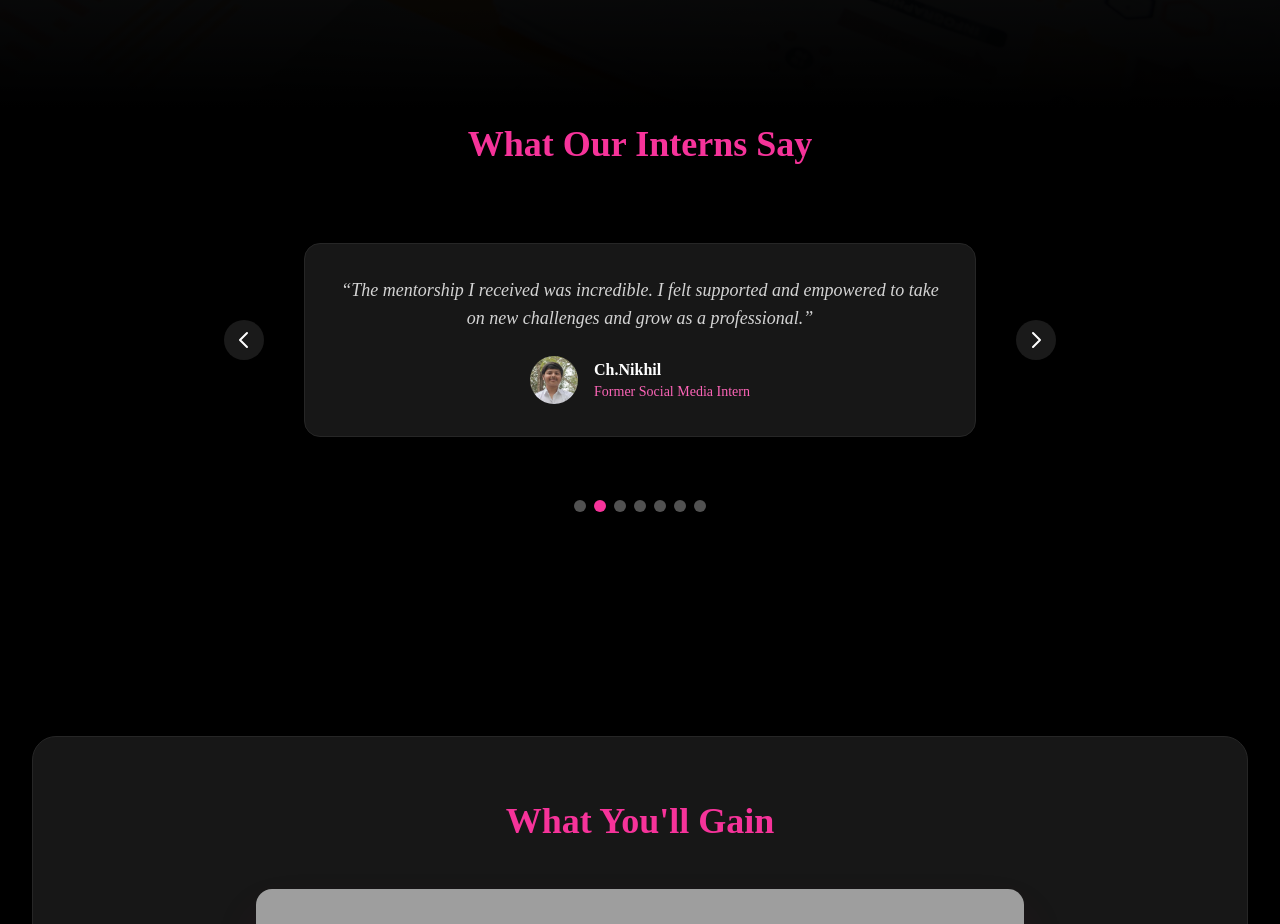
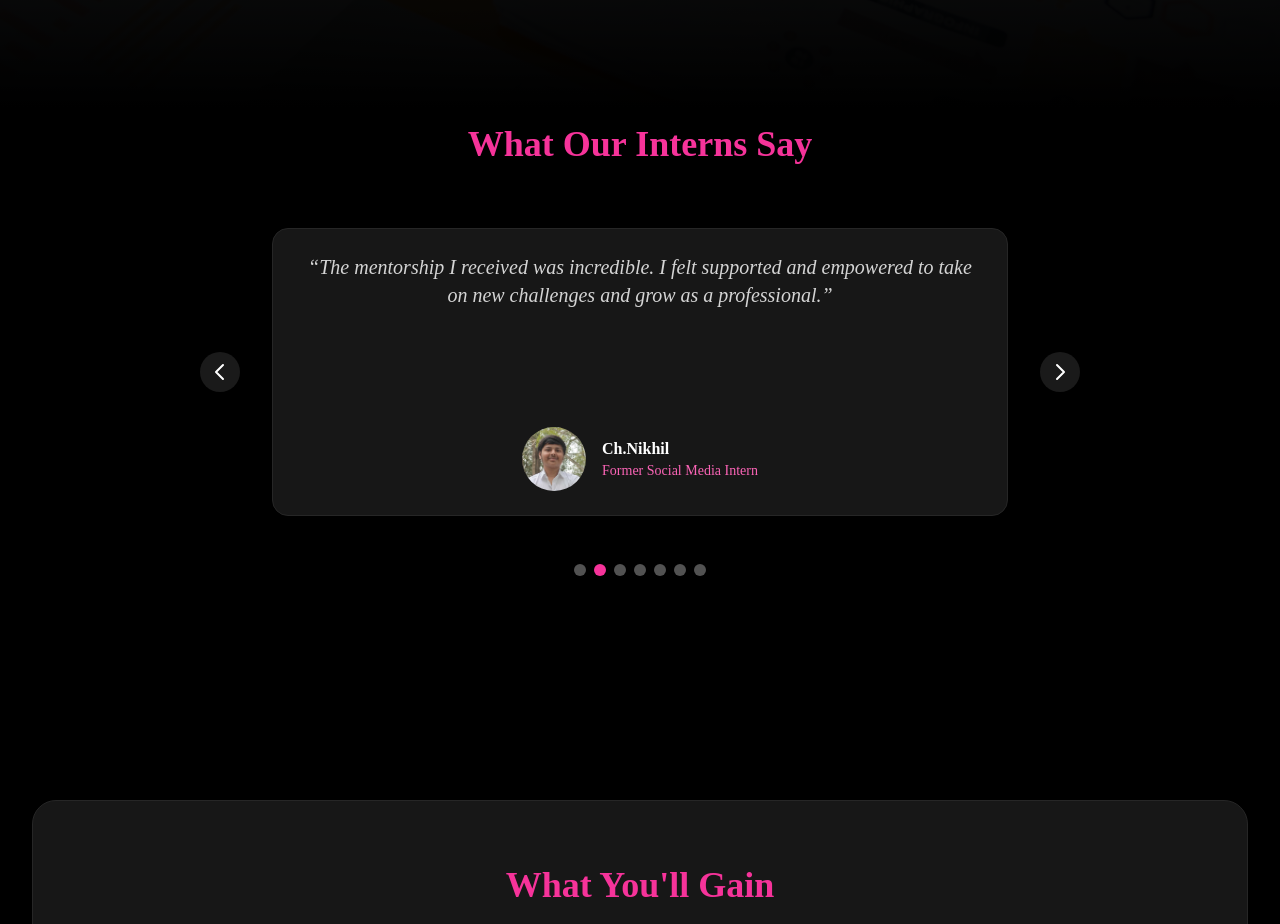
Before and after one commit to vamsiram10/ngo-A, a Next.js app: page /joinus/internship in a window 1280 px wide. Shown: the part 780-1704 px from the top of the page. Built offline with nearby package versions, Linux system fonts and the light colour scheme; grey boxes are pictures that could not be loaded.

Commit message:
Made changes in  Testimonals for Intership Section

```diff
--- a/src/app/joinus/internship/page.js
+++ b/src/app/joinus/internship/page.js
@@ -140,7 +140,7 @@ export default function InternshipPage() {
     {
       id: 4,
       quote:
-        "An incredible journey of learning and growth. The team was fantastic, and I&apos;m proud of the work we accomplished together.",
+        "An incredible journey of learning and growth. The team was fantastic, and I'm proud of the work we accomplished together.",
       name: "Manthan jain",
       role: "Former Content Writing Intern",
       avatar: "/images/avatar4.jpg",
@@ -148,7 +148,7 @@ export default function InternshipPage() {
     {
       id: 5,
       quote:
-        "I highly recommend this internship to anyone looking to make a difference. It&apos;s a fantastic opportunity to apply your skills in a meaningful way.",
+        "I highly recommend this internship to anyone looking to make a difference. It's a fantastic opportunity to apply your skills in a meaningful way.",
       name: "K Gayathri Devi",
       role: "Former Social Media Intern",
       avatar: "/images/avatar5.jpg",
@@ -156,7 +156,7 @@ export default function InternshipPage() {
     {
       id: 6,
       quote:
-        "I highly recommend this internship to anyone looking to make a difference. It&apos;s a fantastic opportunity to apply your skills in a meaningful way.",
+        "I highly recommend this internship to anyone looking to make a difference. It's a fantastic opportunity to apply your skills in a meaningful way.",
       name: "B.Chandrashekar Reddy",
       role: "Former Social Media Intern",
       avatar: "/images/avatar6.jpg",
@@ -164,7 +164,7 @@ export default function InternshipPage() {
     {
       id: 7,
       quote:
-        "I highly recommend this internship to anyone looking to make a difference. It&apos;s a fantastic opportunity to apply your skills in a meaningful way.",
+        "I highly recommend this internship to anyone looking to make a difference. It's a fantastic opportunity to apply your skills in a meaningful way.",
       name: "Noman ahmad",
       role: "Former Social Media Intern",
       avatar: "/images/avatar7.jpg",
@@ -254,54 +254,16 @@ export default function InternshipPage() {
       <div className="relative z-20 -mt-24">
         {/* Testimonials Carousel Section */}
         <div className="py-20 md:py-28">
-          <div className="max-w-4xl mx-auto px-4 sm:px-6 lg:px-8 text-center">
+          <div className="max-w-5xl mx-auto px-4 sm:px-6 lg:px-8 text-center">
             <h2 className="text-3xl md:text-4xl font-bold text-pink-500 mb-12">
               What Our Interns Say
             </h2>
 
-            <div className="relative h-80 md:h-64">
-              <AnimatePresence mode="wait">
-                <motion.div
-                  key={currentTestimonial}
-                  variants={slideVariants}
-                  initial="hidden"
-                  animate="visible"
-                  exit="exit"
-                  transition={{ duration: 0.5, ease: "easeInOut" }}
-                  className="absolute inset-0 flex items-center justify-center"
-                >
-                  <div className="bg-neutral-900 border border-neutral-800 rounded-2xl p-8 max-w-2xl w-full mx-auto flex flex-col items-center">
-                    <p className="text-neutral-300 text-lg italic mb-6">
-                      &ldquo;{testimonials[currentTestimonial].quote}&rdquo;
-                    </p>
-                    <div className="flex items-center">
-                      <div className="relative w-12 h-12">
-                        <Image
-                          src={testimonials[currentTestimonial].avatar}
-                          alt={testimonials[currentTestimonial].name}
-                          fill
-                          className="rounded-full object-cover"
-                          onError={handleImgError}
-                          sizes="48px"
-                        />
-                      </div>
-                      <div className="ml-4 text-left">
-                        <p className="font-semibold text-white">
-                          {testimonials[currentTestimonial].name}
-                        </p>
-                        <p className="text-pink-400 text-sm">
-                          {testimonials[currentTestimonial].role}
-                        </p>
-                      </div>
-                    </div>
-                  </div>
-                </motion.div>
-              </AnimatePresence>
-
-              {/* Navigation Buttons */}
+            <div className="flex items-center justify-center">
+              {/* Desktop Prev Button */}
               <button
                 onClick={prevTestimonial}
-                className="absolute left-0 top-1/2 -translate-y-1/2 bg-white/10 p-2 rounded-full hover:bg-white/20 transition-colors duration-300 z-10"
+                className="shrink-0 bg-white/10 p-2 rounded-full hover:bg-white/20 transition-colors duration-300 z-10 hidden md:block"
                 aria-label="Previous testimonial"
               >
                 <svg
@@ -319,9 +281,52 @@ export default function InternshipPage() {
                   />
                 </svg>
               </button>
+
+              {/* Carousel Viewport */}
+              <div className="relative h-96 md:h-80 w-full max-w-3xl mx-auto md:mx-4 overflow-hidden">
+                <AnimatePresence mode="wait">
+                  <motion.div
+                    key={currentTestimonial}
+                    variants={slideVariants}
+                    initial="hidden"
+                    animate="visible"
+                    exit="exit"
+                    transition={{ duration: 0.5, ease: "easeInOut" }}
+                    className="absolute inset-0 flex items-center justify-center p-4"
+                  >
+                    <div className="bg-neutral-900 border border-neutral-800 rounded-2xl w-full h-full flex flex-col justify-center items-center p-6 text-center">
+                      <p className="text-neutral-300 text-lg md:text-xl italic mb-6">
+                        “{testimonials[currentTestimonial].quote}”
+                      </p>
+                      <div className="flex items-center mt-auto">
+                        <div className="relative w-16 h-16">
+                          <Image
+                            src={testimonials[currentTestimonial].avatar}
+                            alt={testimonials[currentTestimonial].name}
+                            fill
+                            className="rounded-full object-cover"
+                            onError={handleImgError}
+                            sizes="64px"
+                          />
+                        </div>
+                        <div className="ml-4 text-left">
+                          <p className="font-semibold text-white text-base">
+                            {testimonials[currentTestimonial].name}
+                          </p>
+                          <p className="text-pink-400 text-sm">
+                            {testimonials[currentTestimonial].role}
+                          </p>
+                        </div>
+                      </div>
+                    </div>
+                  </motion.div>
+                </AnimatePresence>
+              </div>
+
+              {/* Desktop Next Button */}
               <button
                 onClick={nextTestimonial}
-                className="absolute right-0 top-1/2 -translate-y-1/2 bg-white/10 p-2 rounded-full hover:bg-white/20 transition-colors duration-300 z-10"
+                className="shrink-0 bg-white/10 p-2 rounded-full hover:bg-white/20 transition-colors duration-300 z-10 hidden md:block"
                 aria-label="Next testimonial"
               >
                 <svg
@@ -341,8 +346,30 @@ export default function InternshipPage() {
               </button>
             </div>
 
-            {/* Indicator Dots */}
-            <div className="flex justify-center gap-2 mt-8">
+            {/* Indicator Dots & Mobile Nav */}
+            <div className="flex justify-center items-center gap-4 mt-8">
+              <button
+                onClick={prevTestimonial}
+                className="bg-white/10 p-2 rounded-full hover:bg-white/20 transition-colors duration-300 md:hidden"
+                aria-label="Previous testimonial"
+              >
+                <svg
+                  xmlns="http://www.w3.org/2000/svg"
+                  className="h-6 w-6"
+                  fill="none"
+                  viewBox="0 0 24 24"
+                  stroke="currentColor"
+                >
+                  <path
+                    strokeLinecap="round"
+                    strokeLinejoin="round"
+                    strokeWidth={2}
+                    d="M15 19l-7-7 7-7"
+                  />
+                </svg>
+              </button>
+
+              <div className="flex justify-center items-center gap-2">
                 {testimonials.map((_, index) => (
                   <button
                     key={index}
@@ -356,6 +383,28 @@ export default function InternshipPage() {
                   ></button>
                 ))}
               </div>
+
+              <button
+                onClick={nextTestimonial}
+                className="bg-white/10 p-2 rounded-full hover:bg-white/20 transition-colors duration-300 md:hidden"
+                aria-label="Next testimonial"
+              >
+                <svg
+                  xmlns="http://www.w3.org/2000/svg"
+                  className="h-6 w-6"
+                  fill="none"
+                  viewBox="0 0 24 24"
+                  stroke="currentColor"
+                >
+                  <path
+                    strokeLinecap="round"
+                    strokeLinejoin="round"
+                    strokeWidth={2}
+                    d="M9 5l7 7-7 7"
+                  />
+                </svg>
+              </button>
+            </div>
           </div>
         </div>
 
@@ -364,7 +413,7 @@ export default function InternshipPage() {
           <div className="max-w-7xl mx-auto px-4 sm:px-6 lg:px-8">
             <div className="bg-neutral-900 rounded-3xl border border-neutral-800 p-8 md:p-16">
               <h2 className="text-3xl md:text-4xl font-bold text-pink-500 mb-12 text-center">
-                What You&apos;ll Gain
+                What You'll Gain
               </h2>
               <motion.div
                 initial={{ opacity: 0, x: -50 }}
```
Lines whose indentation alone changed are shown as unchanged.
